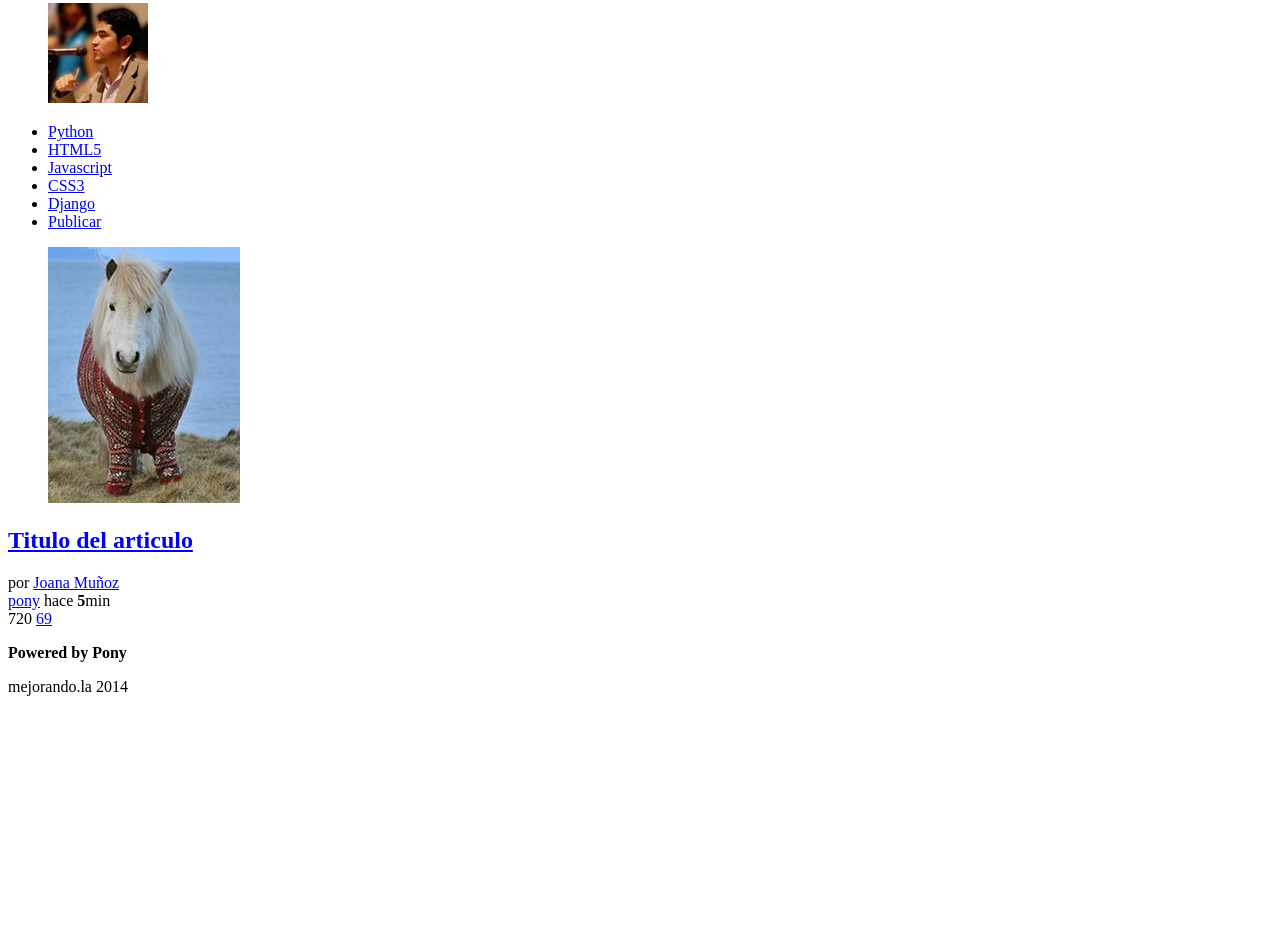
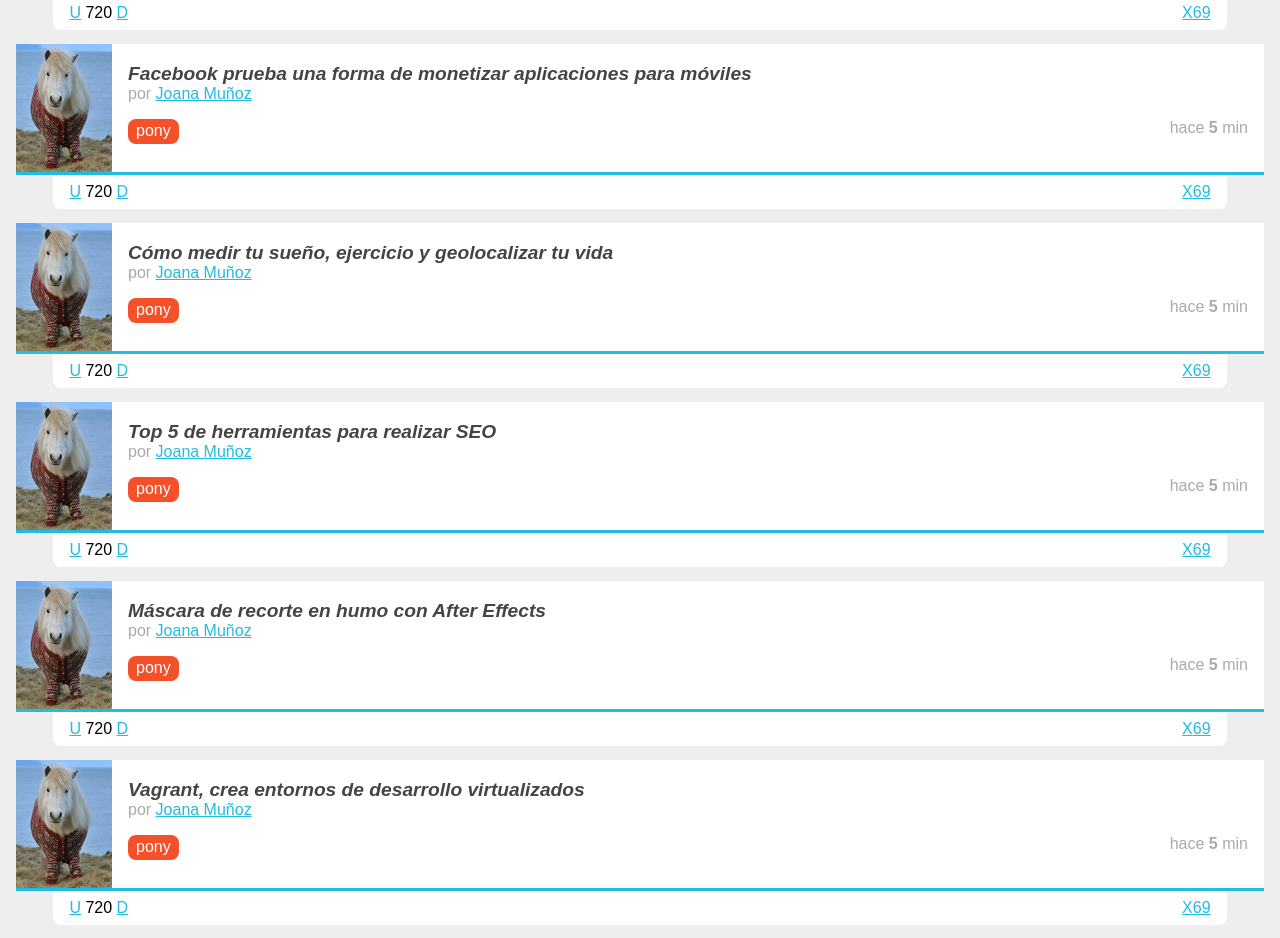
Before and after one commit to kriztai18/Puls2014America, a plain HTML site: page index.html in a window 1280 px wide. Shown: the part 257-1195 px from the top of the page. Before the commit the page ends 969 px from the top, so only its background shows below. Drawn offline with Linux system fonts and the light colour scheme.

Commit message:
Ultima Clase de Fredy N2

```diff
--- /dev/null
+++ b/estilos.css
@@ -0,0 +1,179 @@
+a
+{
+	color: #22BCE0;
+}
+body
+{
+	background: #EEEEEE;
+	font-family: Arial;
+	font-size: 16px;
+}
+footer
+{
+	background: #22BCE0;
+	color: rgba(255,255,255,0.7);
+	padding: 1em;
+	text-align: center;
+}
+footer p:first-child
+{
+	margin-bottom: 0;
+}
+footer p:last-child
+{
+	margin-top: 0;
+}
+footer p:last-child:after
+{
+	content: " -";
+}
+footer p:last-child:before
+{
+	content: "- ";
+}
+header
+{
+	background: #344B54;
+	color: white;
+	overflow: hidden;
+	padding: 0.5em;
+	position: relative;
+}
+header figure
+{
+	float: left;
+}
+header h1
+{
+	font-size: 1.2em;
+	font-weight: normal;
+	margin: 0 70px 0 0;
+}
+header #avatar
+{
+	margin: 0.5em 0.5em 0 0;
+	position: absolute;
+	right: 0;
+	top: 0;
+}
+header #avatar img
+{
+	border-radius: 50%;
+	width: 55px;
+}
+header #logo img
+{
+	border-right: 1px solid white;
+	padding-right: 0.5em;
+	margin-right: 0.5em;
+	width: 52px;
+}
+nav
+{
+	background: #80BCA3;
+	position: relative;
+}
+nav ul
+{
+	list-style: none;
+	margin: 0;
+	padding: 0;
+}
+nav ul li
+{
+	display: inline-block;
+	margin: 0 0.5em 0 0;
+}
+nav ul li a
+{
+	color: white;
+	display: block;
+	padding: 0.5em;
+	text-decoration: none;
+}
+nav ul #publicar_nav
+{
+	position: absolute;
+	right: 0;
+	top: -0.1em;
+}
+nav ul #publicar_nav a
+{
+	background: #22BCE0;
+	border-radius: 5px;
+	box-shadow: rgba(0,0,0,0.5) 5px 5px 20px;
+	font-style: italic;
+	padding: 0.6em 0.8em;
+	text-shadow: rgba(0,0,0,0.5) 2px 2px 5px;
+}
+#contenido
+{
+	margin: 1em;
+}
+#contenido .item
+{
+	background: white;
+	border-bottom: 3px solid #22BCE0;
+	margin-bottom: 3em;
+	min-height: 128px;
+	position: relative;
+}
+#contenido .item .autor_item
+{
+	color: #AAA;
+}
+#contenido .item .datos_item
+{
+	margin: 1em 1em 0 0;
+}
+#contenido .item .datos_item .fecha_item
+{
+	color: #AAA;
+	float: right;
+}
+#contenido .item .datos_item .tag_item
+{
+	background: #F4502A;
+	border-radius: 0.5em;
+	color: white;
+	display: inline-block;
+	padding: 0.2em 0.5em;
+	text-decoration: none;
+}
+#contenido .item .imagen_item
+{
+	float: left;
+	margin-right: 1em;
+}
+#contenido .item .imagen_item img
+{
+	width: 96px;
+}
+#contenido .item .titulo_item
+{
+	font-size: 1.2em;
+	font-style: italic;
+	margin-bottom: 0;
+	padding: 1em 1em 0 0;
+}
+#contenido .item .titulo_item a
+{
+	color: #444;
+	text-decoration: none;
+}
+#contenido .item .votacion
+{
+	background: white;
+	border-radius: 0 0 0.5em 0.5em;
+	left: 3%;
+	margin-top: 3px;
+	padding: 0.5em 1em;
+	position: absolute;
+	right: 3%;
+	top: 100%;
+}
+#contenido .item .votacion .comentarios_item,
+#contenido .item .votacion .guardar_item
+{
+	float: right;
+}
--- a/index.html
+++ b/index.html
@@ -2,8 +2,10 @@
 <html lang="es">
 <head>
 	<meta charset="utf-8" />
-	<meta description="Proyecto de la prima generacion del 2014 del curso de diseño web online" />
-	<title>Puls2014: Comunidad de personas a y s</title>
+	<meta name="description" content="Proyecto de la primera generación del 2014 del curso de diseño web online" />
+	<title>Puls2014: Comunidad de personas atractivas y sexy</title>
+	<link rel="stylesheet" href="normalize.css" />
+	<link rel="stylesheet" href="estilos.css" />
 </head>
 <body>
 	<header>
@@ -11,7 +13,7 @@
 			<img src="logo.png" />
 		</figure>
 		<h1>
-		Puls2014: Comunindad de personas a y s
+			Puls2014: Comunidad de personas atractivas y sexy
 		</h1>
 		<figure id="avatar">
 			<img src="avatar.jpg" />
@@ -36,7 +38,7 @@
 			</figure>
 			<h2 class="titulo_item">
 				<a href="#">
-					Titulo del articulo
+					Crear un login con Laravel
 				</a>
 			</h2>
 			<div class="autor_item">
@@ -45,24 +47,154 @@
 			<div class="datos_item">
 				<a href="#" class="tag_item">pony</a>
 				<span class="fecha_item">
-				hace <strong>5</strong>min
+					hace <strong>5</strong> min
 				</span>
 			</div>
 			<div class="votacion">
-				<a href="#" class="up"></a>
+				<a href="#" class="up">U</a>
 				720
-				<a href="#" class="dow"></a>
+				<a href="#" class="down">D</a>
 				<a href="#" class="comentarios_item">69</a>
-				<a href="#" class="guardar_item"></a>
-				</div>
+				<a href="#" class="guardar_item">X</a>
+			</div>
+		</article>
+		<article class="item">
+			<figure class="imagen_item">
+				<img src="imagen.jpg" />
+			</figure>
+			<h2 class="titulo_item">
+				<a href="#">
+					Facebook prueba una forma de monetizar aplicaciones para móviles
+				</a>
+			</h2>
+			<div class="autor_item">
+				por <a href="#">Joana Muñoz</a>
+			</div>
+			<div class="datos_item">
+				<a href="#" class="tag_item">pony</a>
+				<span class="fecha_item">
+					hace <strong>5</strong> min
+				</span>
+			</div>
+			<div class="votacion">
+				<a href="#" class="up">U</a>
+				720
+				<a href="#" class="down">D</a>
+				<a href="#" class="comentarios_item">69</a>
+				<a href="#" class="guardar_item">X</a>
+			</div>
+		</article>
+		<article class="item">
+			<figure class="imagen_item">
+				<img src="imagen.jpg" />
+			</figure>
+			<h2 class="titulo_item">
+				<a href="#">
+					Cómo medir tu sueño, ejercicio y geolocalizar tu vida
+				</a>
+			</h2>
+			<div class="autor_item">
+				por <a href="#">Joana Muñoz</a>
+			</div>
+			<div class="datos_item">
+				<a href="#" class="tag_item">pony</a>
+				<span class="fecha_item">
+					hace <strong>5</strong> min
+				</span>
+			</div>
+			<div class="votacion">
+				<a href="#" class="up">U</a>
+				720
+				<a href="#" class="down">D</a>
+				<a href="#" class="comentarios_item">69</a>
+				<a href="#" class="guardar_item">X</a>
+			</div>
+		</article>
+		<article class="item">
+			<figure class="imagen_item">
+				<img src="imagen.jpg" />
+			</figure>
+			<h2 class="titulo_item">
+				<a href="#">
+					Top 5 de herramientas para realizar SEO
+				</a>
+			</h2>
+			<div class="autor_item">
+				por <a href="#">Joana Muñoz</a>
+			</div>
+			<div class="datos_item">
+				<a href="#" class="tag_item">pony</a>
+				<span class="fecha_item">
+					hace <strong>5</strong> min
+				</span>
+			</div>
+			<div class="votacion">
+				<a href="#" class="up">U</a>
+				720
+				<a href="#" class="down">D</a>
+				<a href="#" class="comentarios_item">69</a>
+				<a href="#" class="guardar_item">X</a>
+			</div>
+		</article>
+		<article class="item">
+			<figure class="imagen_item">
+				<img src="imagen.jpg" />
+			</figure>
+			<h2 class="titulo_item">
+				<a href="#">
+					Máscara de recorte en humo con After Effects
+				</a>
+			</h2>
+			<div class="autor_item">
+				por <a href="#">Joana Muñoz</a>
+			</div>
+			<div class="datos_item">
+				<a href="#" class="tag_item">pony</a>
+				<span class="fecha_item">
+					hace <strong>5</strong> min
+				</span>
+			</div>
+			<div class="votacion">
+				<a href="#" class="up">U</a>
+				720
+				<a href="#" class="down">D</a>
+				<a href="#" class="comentarios_item">69</a>
+				<a href="#" class="guardar_item">X</a>
+			</div>
+		</article>
+		<article class="item">
+			<figure class="imagen_item">
+				<img src="imagen.jpg" />
+			</figure>
+			<h2 class="titulo_item">
+				<a href="#">
+					Vagrant, crea entornos de desarrollo virtualizados
+				</a>
+			</h2>
+			<div class="autor_item">
+				por <a href="#">Joana Muñoz</a>
+			</div>
+			<div class="datos_item">
+				<a href="#" class="tag_item">pony</a>
+				<span class="fecha_item">
+					hace <strong>5</strong> min
+				</span>
+			</div>
+			<div class="votacion">
+				<a href="#" class="up">U</a>
+				720
+				<a href="#" class="down">D</a>
+				<a href="#" class="comentarios_item">69</a>
+				<a href="#" class="guardar_item">X</a>
+			</div>
 		</article>
 	</section>
 	<footer>
 		<p>
-		<strong>Powered by Pony</strong>
+			<strong>Powered by Pony®</strong>
 		</p>
 		<p>
-		mejorando.la 2014
+			mejorando.la 2014
 		</p>
 	</footer>
 </body>
```
Also changed, not shown: Github.txt, normalize.css (added).
